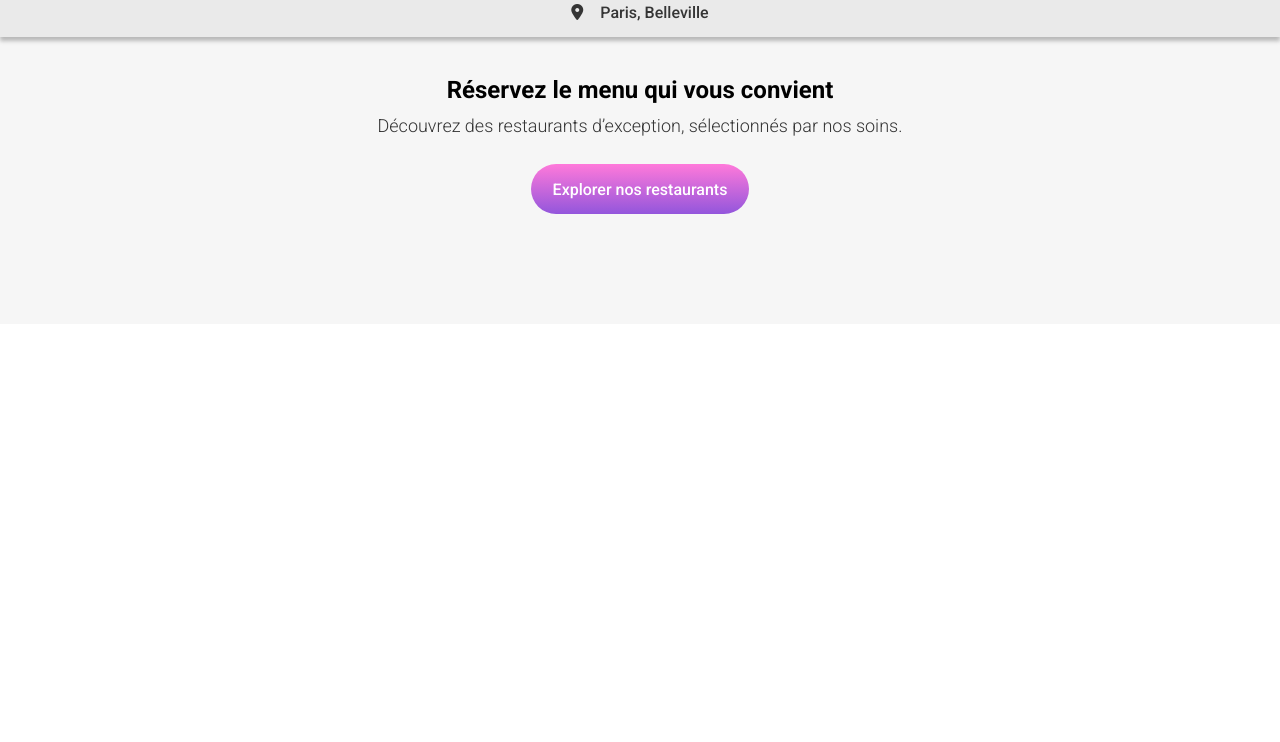
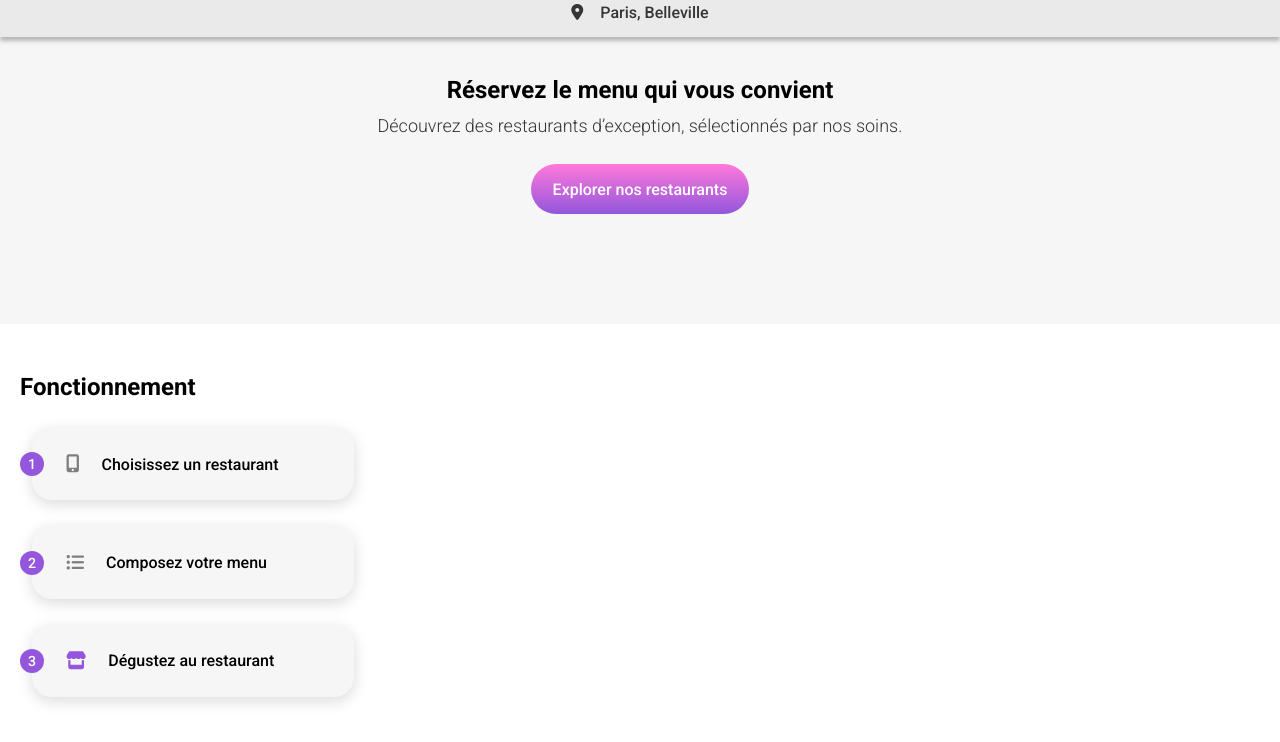
Before and after one commit to MouawiyyaShafiq/Openclassrooms-P4, a plain HTML site: page index.html in a window 1280 px wide. Shown: the part 76-818 px from the top of the page. Drawn offline with Linux system fonts and the light colour scheme.

Commit message:
creation section fonctionnement

```diff
--- a/SASS/style_Accueil.scss
+++ b/SASS/style_Accueil.scss
@@ -84,3 +84,66 @@ header {
     }
 
 }
+
+/*Section Fonctionnement*/
+
+.fonctionnement{
+    height: 440px;
+    display: flex;
+    flex-direction: column;
+    gap: 26px;
+
+    & h2{
+        margin-top: 49px;
+        margin-bottom: 1px;
+        margin-left: 20px;
+    }
+
+    & .card{
+        display: flex;
+        flex-direction: row;
+        height: 72.38px;
+        width: 288.49px;
+        border-radius: 20px;
+        box-shadow: 0px 4px 15px 0px rgba(0,0,0,0.15);
+        background-color: #F6F6F6;
+        align-items: center;
+        gap: 22px;
+        padding-left: 34px;
+        margin-left: 32px;
+        position: relative;
+
+        & .numero{
+            font-size: 14.18px;
+            font-weight: 500;
+            color: white;
+            background-color: #9356DC;
+            height: 24px;
+            width: 24px;
+            border-radius: 12px;
+            display: flex;
+            justify-content: center;
+            align-items: center;
+            position: absolute;
+            left:-12px;
+        }
+
+        & i{
+            font-size: 18px;
+            color: #7E7E7E;
+        }
+
+        & .fa-store{
+            color: #9356DC;
+        }
+
+        & p{
+            font-weight: 500;
+        }
+
+    }
+
+
+
+
+}
--- a/index.html
+++ b/index.html
@@ -30,6 +30,22 @@
                 </section>
 
                 <section class="fonctionnement">
+                    <h2>Fonctionnement</h2>
+                    <div class="card">
+                        <div class="numero">1</div>
+                        <i class="fa-solid fa-mobile-screen-button"></i>
+                        <p>Choisissez un restaurant</p>
+                    </div>
+                    <div class="card">
+                        <div class="numero">2</div>
+                        <i class="fa-solid fa-list-ul"></i>
+                        <p>Composez votre menu</p>
+                    </div>
+                    <div class="card">
+                        <div class="numero">3</div>
+                        <i class="fa-solid fa-store"></i>
+                        <p>Dégustez au restaurant</p>
+                    </div>
 
                 </section>
 
```
Also changed, not shown: Assets/CSS/style_Accueil.css, 1 other file.
